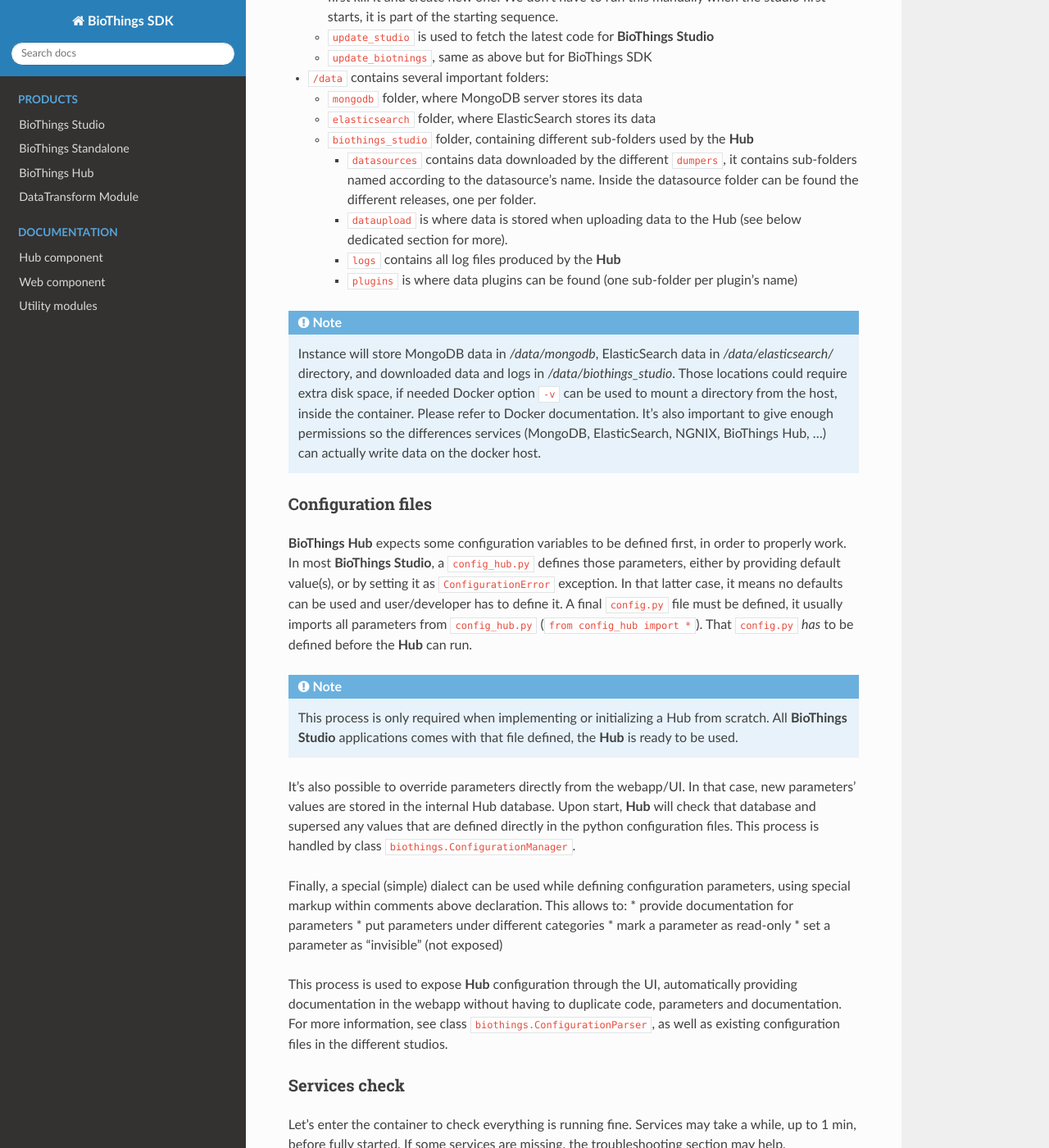
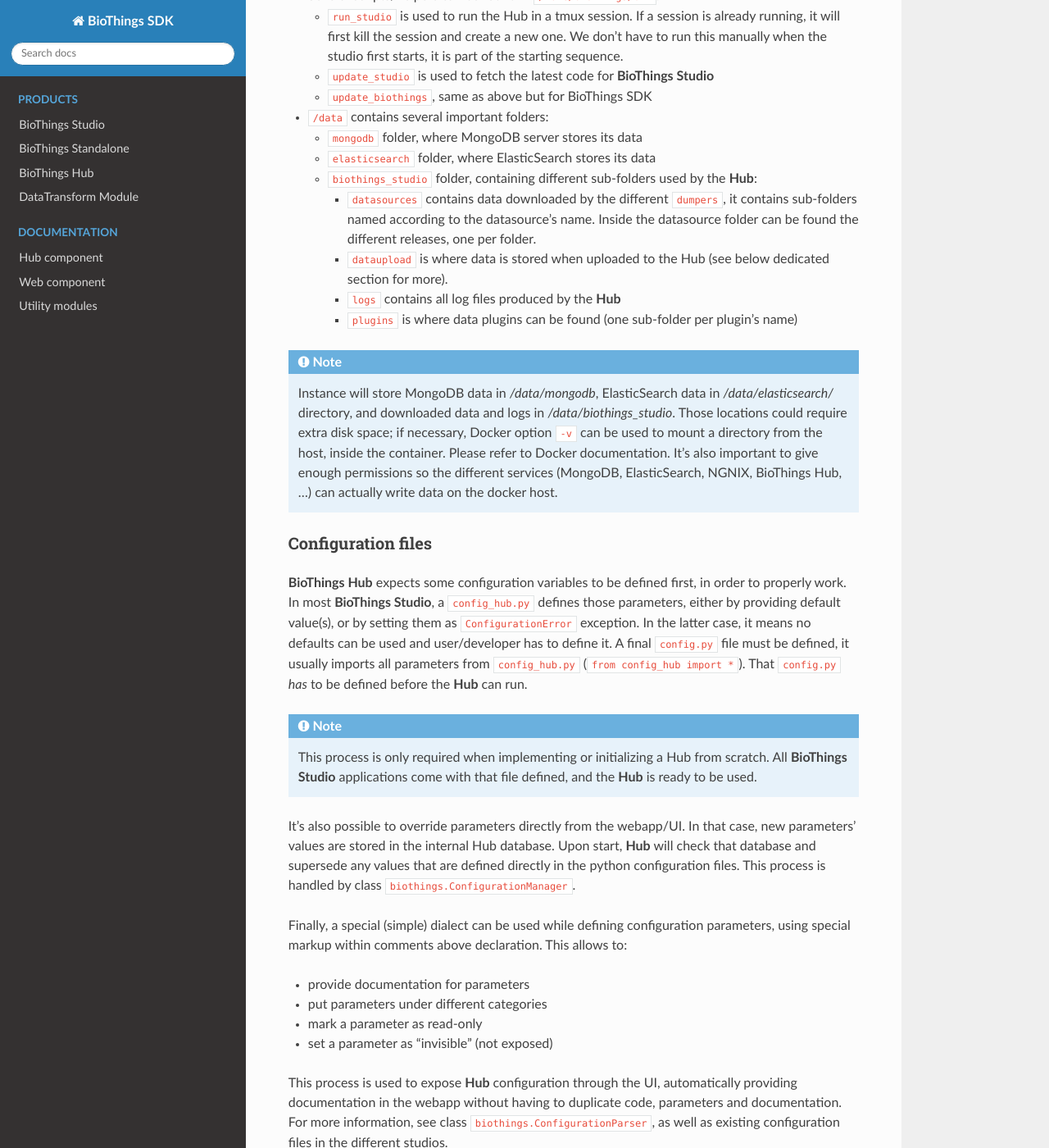
Before and after one commit to biothings/biothings.api, a Sphinx documentation site: the page built from docs/doc/studio_guide.rst, in a window 1280 px wide and 1400 px high, scrolled down 2600 px. Shown: the whole window at 82% size. Built offline with Sphinx 7.4.7 and the Read the Docs theme 2.0.0, drawn with Linux system fonts in a browser that asks for light colours; some of the changed text lies outside the part shown.

Commit message:
studio_guide tuning

```diff
--- a/docs/doc/studio_guide.rst
+++ b/docs/doc/studio_guide.rst
@@ -30,7 +30,7 @@
 * data is first downloaded locally using `dumpers`
 * `parsers` will then convert data into JSON documents, those will be stored in a Mongo database using `uploaders`
 * when using multiple sources, data can be combined together using `mergers`
-* data releases are then created by either indexing data to an ElasticSearch cluster with `indexers`, or
+* data releases are then created either by indexing data to an ElasticSearch cluster with `indexers`, or
   by computing the differences between the current release and previous one, using `differs`, and applying these
   differences using `syncers`
 
@@ -52,18 +52,20 @@
 .. image:: ../_static/hubstack.png
    :width: 100%
 
-A **BioThings Studio** instance expose several services on different ports:
+A **BioThings Studio** instance exposes several services on different ports:
 
 * **8080**: **BioThings Studio** web application port
 * **7022**: **BioThings Hub** SSH port
 * **7080**: **BioThings Hub** REST API port
+* **7081**: **BioThings Hub** read-only REST API port
 * **9200**: ElasticSearch port
 * **27017**: MongoDB port
 * **8000**: BioThings API, once created, it can be any non-priviledged (>1024) port
 * **9000**: Cerebro, a webapp used to easily interact with ElasticSearch clusters
+* **60080**: Code-Server, a webapp used to directly edit code in the container
 
 **BioThings Hub** and the whole backend service can be accessed through different options according to some
-of these services
+of these services:
 
 * a web application allows interaction with the most used elements of the service (port 8080)
 * a console, accessible through SSH, gives access to more commands, for advanced usage (port 7022)
@@ -77,57 +79,58 @@
 **BioThings Studio** can be used in different scenarios:
 
 * you want to contribute to an existing BioThings API by integrating a new data source
-* you want to run your own BioThings API but don't want to have to install all the dependencies and
+* you want to run your own BioThings API but don't want to install all the dependencies and
   learn how to configure all the sub-systems
 
 
 Filesystem overview
 ^^^^^^^^^^^^^^^^^^^
 
-Several locations on the filesystem are important to notice, when it comes to change default configuration or troubleshoot the application.
+Several locations on the filesystem are important, when it comes to change default configuration or troubleshoot the application:
 
-* **Hub** (backend service) is running under ``biothings`` user, running code is located in ``/home/biothings/biothings_studio``. It heavely relies on
+* **Hub** (backend service) is running under ``biothings`` user, running code is located in ``/home/biothings/biothings_studio``. It heavily relies on
   BioThings SDK located in ``/home/biothings/biothings.api``.
 * Several scripts/helpers can be found in ``/home/biothings/bin``:
 
-  - ``run_studio`` is used to run the Hub in a tmux session. If a session is already running, it will first kill it and create new one. We don't have
+  - ``run_studio`` is used to run the Hub in a tmux session. If a session is already running, it will first kill the session and create a new one. We don't have
     to run this manually when the studio first starts, it is part of the starting sequence.
   - ``update_studio`` is used to fetch the latest code for **BioThings Studio**
-  - ``update_biotnings``, same as above but for BioThings SDK
+  - ``update_biothings``, same as above but for BioThings SDK
 
 * ``/data`` contains several important folders:
 
   - ``mongodb`` folder, where MongoDB server stores its data
   - ``elasticsearch`` folder, where ElasticSearch stores its data
-  - ``biothings_studio`` folder, containing different sub-folders used by the **Hub**
+  - ``biothings_studio`` folder, containing different sub-folders used by the **Hub**:
 
     - ``datasources`` contains data downloaded by the different ``dumpers``, it contains sub-folders named according to the datasource's name.
       Inside the datasource folder can be found the different releases, one per folder.
-    - ``dataupload`` is where data is stored when uploading data to the Hub (see below dedicated section for more).
+    - ``dataupload`` is where data is stored when uploaded to the Hub (see below dedicated section for more).
     - ``logs`` contains all log files produced by the **Hub**
     - ``plugins`` is where data plugins can be found (one sub-folder per plugin's name)
 
 .. note:: Instance will store MongoDB data in `/data/mongodb`, ElasticSearch data in `/data/elasticsearch/` directory,
-   and downloaded data and logs in `/data/biothings_studio`. Those locations could require extra disk space,
-   if needed Docker option ``-v`` can be used to mount a directory from the host, inside the container.
-   Please refer to Docker documentation. It's also important to give enough permissions so the differences services
+   and downloaded data and logs in `/data/biothings_studio`. Those locations could require extra disk space;
+   if necessary, Docker option ``-v`` can be used to mount a directory from the host, inside the container.
+   Please refer to Docker documentation. It's also important to give enough permissions so the different services
    (MongoDB, ElasticSearch, NGNIX, BioThings Hub, ...) can actually write data on the docker host.
 
 Configuration files
 ^^^^^^^^^^^^^^^^^^^
 
 **BioThings Hub** expects some configuration variables to be defined first, in order to properly work. In most **BioThings Studio**, a ``config_hub.py`` defines
-those parameters, either by providing default value(s), or by setting it as ``ConfigurationError`` exception. In that latter case, it means no defaults can be used
+those parameters, either by providing default value(s), or by setting them as ``ConfigurationError`` exception. In the latter case, it means no defaults can be used
 and user/developer has to define it. A final ``config.py`` file must be defined, it usually imports all parameters from ``config_hub.py`` (``from config_hub import *``).
 That ``config.py`` *has* to be defined before the **Hub** can run.
 
-.. note:: This process is only required when implementing or initializing a Hub from scratch. All **BioThings Studio** applications comes with that file defined, the **Hub**
+.. note:: This process is only required when implementing or initializing a Hub from scratch. All **BioThings Studio** applications come with that file defined, and the **Hub**
    is ready to be used.
 
 It's also possible to override parameters directly from the webapp/UI. In that case, new parameters' values are stored in the internal Hub database. Upon start, **Hub** will check
-that database and supersed any values that are defined directly in the python configuration files. This process is handled by class ``biothings.ConfigurationManager``.
+that database and supersede any values that are defined directly in the python configuration files. This process is handled by class ``biothings.ConfigurationManager``.
 
 Finally, a special (simple) dialect can be used while defining configuration parameters, using special markup within comments above declaration. This allows to:
+
 * provide documentation for parameters
 * put parameters under different categories
 * mark a parameter as read-only
```
Also changed, not shown: other parts of docs/doc/studio_guide.rst (+4 -4 lines).
